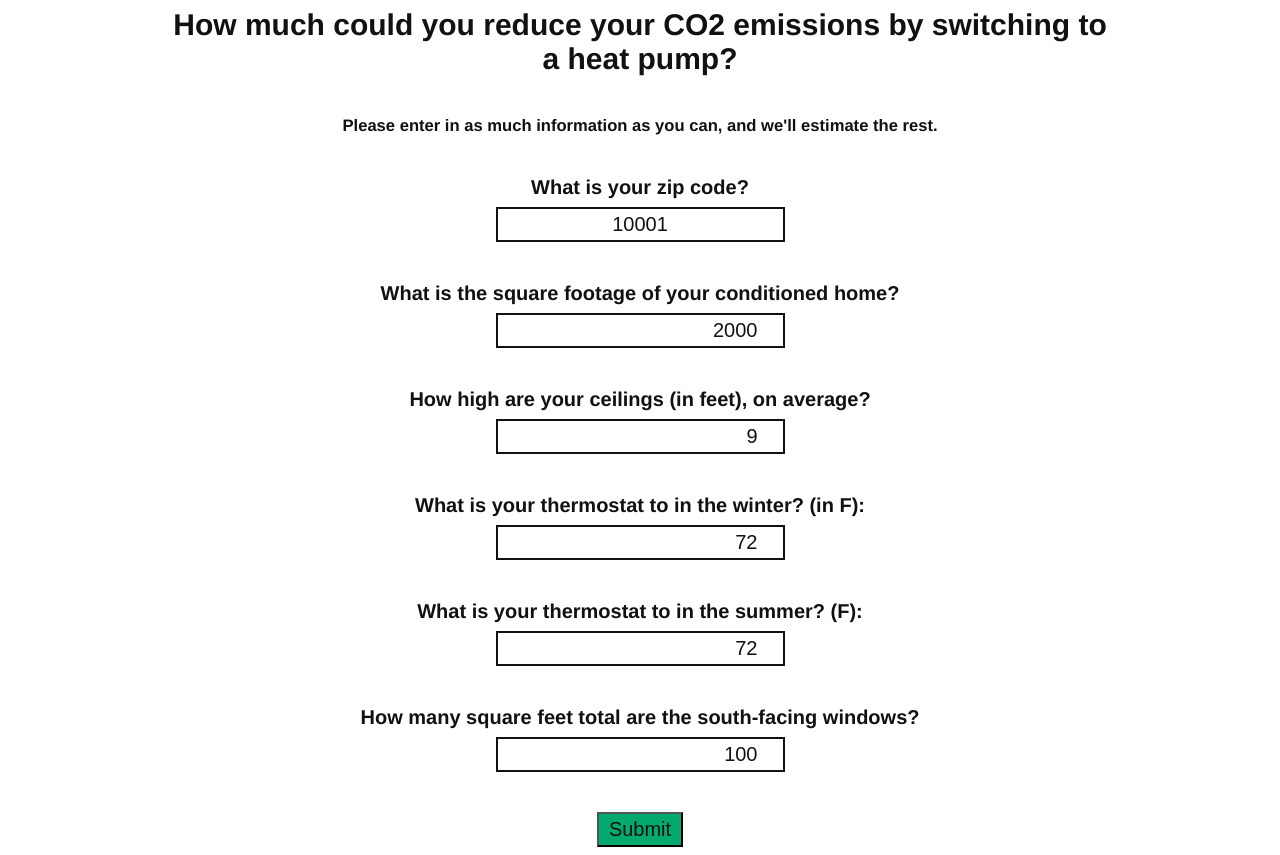
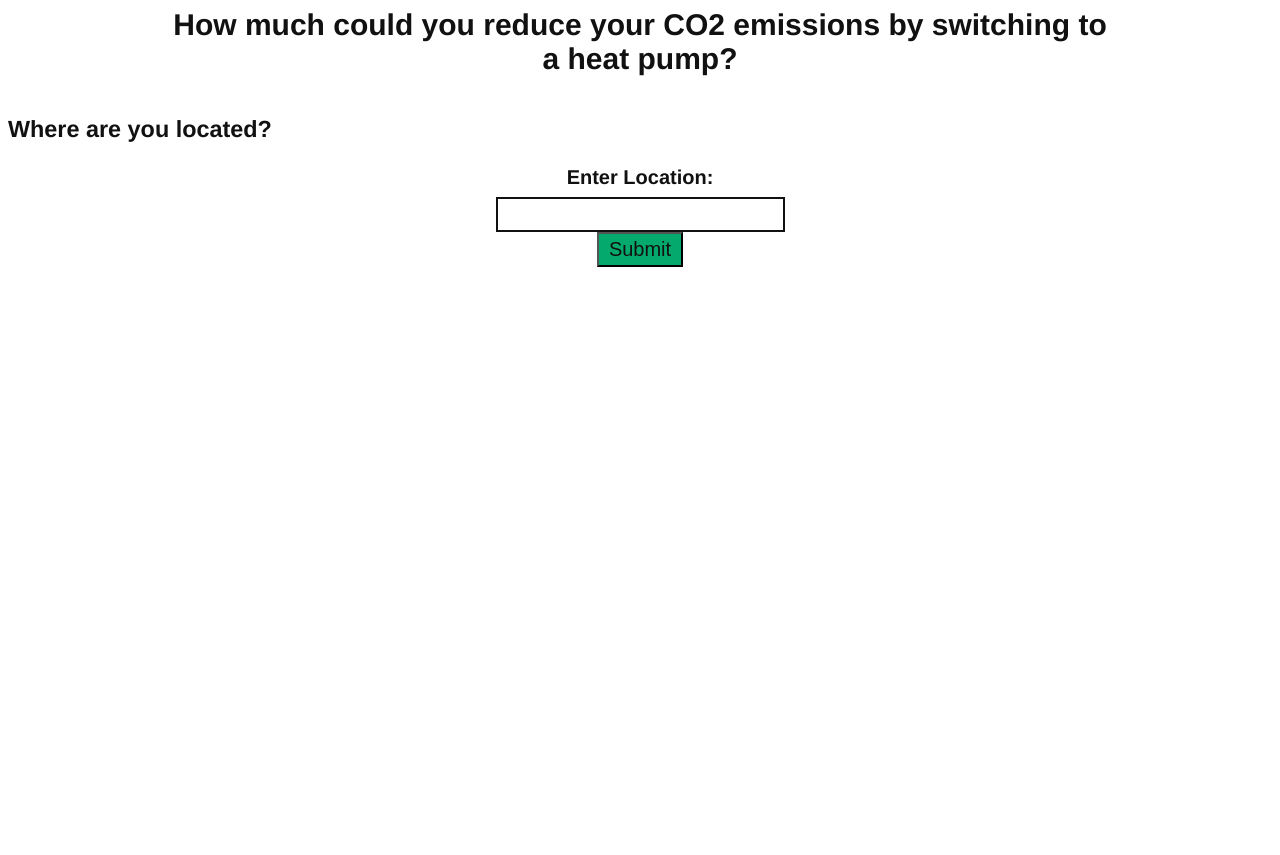
Before and after one commit to tfavorite/electric-home-project, a Django app: page / in a window 1280 px wide. After the commit the page ends 267 px from the top, so only its background shows below. Run offline with Django 5.2, Linux system fonts and the light colour scheme.

Commit message:
Splitting up geocoding and home energy usage into separate requests. Quick test with geocoding done directly on the front end

```diff
--- /dev/null
+++ b/electrichome/electrichome/static/css/form-styles.css
@@ -0,0 +1,9 @@
+#home-info-section {
+    display: none;
+    transition: height 0.5s ease-in-out;
+    overflow: hidden;
+}
+
+#loadingSpinner {
+    display: none;
+}
--- /dev/null
+++ b/electrichome/electrichome/static/js/form-behavior.js
@@ -0,0 +1,39 @@
+        function getLatLon() {
+            var locationInput = document.getElementById('location').value;
+
+            // Show loading spinner
+            document.getElementById('loadingSpinner').style.display = 'block';
+
+            // Use OpenCage Geocoding API
+            fetch(`https://api.opencagedata.com/geocode/v1/json?q=${encodeURIComponent(locationInput)}&key=API_KEY_PLACEHOLDER`)
+                .then(response => response.json())
+                .then(data => {
+                    var latitude = data.results[0].geometry.lat;
+                    var longitude = data.results[0].geometry.lng;
+
+                    document.getElementById('id_latitude').value = latitude;
+                    document.getElementById('id_longitude').value = longitude;
+
+                    // Hide loading spinner
+                    document.getElementById('loadingSpinner').style.display = 'none';
+
+                    // Display the second form with slide-down animation
+                    var homeInfoSection = document.getElementById('home-info-section');
+                    homeInfoSection.style.display = 'block';
+                    homeInfoSection.style.height = homeInfoSection.scrollHeight + 'px';
+
+                    // Remove the height style to allow for automatic height adjustment
+                    setTimeout(() => {
+                        homeInfoSection.style.height = '';
+                    }, 500);
+                })
+                .catch(error => {
+                    console.error('Error fetching data:', error);
+                    alert('Error fetching data. Please try again.');
+                });
+        }
+
+        function disappearSubmitBtn() {
+            document.getElementById("submitBtn").classList.add("submitting");
+            document.getElementById("loadingMessage").classList.add("submitting");
+        }
--- a/electrichome/electrichome/templates/base_form.html
+++ b/electrichome/electrichome/templates/base_form.html
@@ -4,21 +4,29 @@
     <title>Residential Information</title>
     {% load static %}
     <link rel="stylesheet" type="text/css" href="{% static 'css/concrete.css' %}" />
-    <script>
-        function disappearSubmitBtn() {
-            document.getElementById("submitBtn").classList.add("submitting");
-            document.getElementById("loadingMessage").classList.add("submitting");
-        }
-    </script>
+    <link rel="stylesheet" type="text/css" href="{% static 'css/form-styles.css' %}" />
+    <script src="{% static 'js/form-behavior.js' %}"></script>
 </head>
 <body>
     <h2>How much could you reduce your CO2 emissions by switching to a heat pump?</h2>
-    <h5>Please enter in as much information as you can, and we'll estimate the rest.</h5>
-    <form method="post" action="#results">
-        {% csrf_token %}
-        {{ form.as_p }}
-        <input id="submitBtn" onclick="disappearSubmitBtn()" type="submit" value="Submit">
-    </form>
+    <div id="home-location-section">
+        <h3>Where are you located?</h3>
+            <form id="locationForm">
+            <label for="location">Enter Location:</label>
+            <input type="text" id="location" name="location" required>
+            <button type="button" onclick="getLatLon()">Submit</button>
+        </form>
+    </div>
+    <div id="loadingSpinner">Loading...</div>
+    <div id="home-info-section">
+        <h5>Please enter in as much information as you can, and we'll estimate the rest.</h5>
+        <form id="homeInfoForm" method="post" action="#results">
+            {% csrf_token %}
+            {{ form.as_p }}
+            <input id="submitBtn" onclick="disappearSubmitBtn()" type="submit" value="Submit">
+        </form>
+    </div>
+
 
     <div id="loadingMessage">Calculating...</div>
 
@@ -28,20 +36,7 @@
             reduce your CO2 emissions by <span class="saving">{{ calculated_data.difference.co2 }} metric tons</span>,
             and {% if calculated_data.difference.cost < 0 %}it will cost <span class="cost">${{ calculated_data.difference.abs_cost }} more</span>{% else %}save <span class="saving">${{ calculated_data.difference.cost }}</span>{% endif %}.
         </div>
-        <!-- <p>Submitted Data:</p>
-        <ul>
-            <li><strong>Square Footage:</strong> {{ submitted_data.square_footage }}m</li>
-            <li><strong>Ceiling Height:</strong> {{ submitted_data.ceiling_height }}m</li>
-            <li><strong>Zip code:</strong> {{ calculated_data.zip_code }}</li>
-            <li><strong>Latitude:</strong> {{ calculated_data.latitude }}</li>
-            <li><strong>Longitude:</strong> {{ calculated_data.longitude }}</li>
-            <li><strong>Air Change Rate:</strong> {{ submitted_data.air_change_rate }}</li>
-            <li><strong>Wall Insulation R-Value:</strong> {{ submitted_data.wall_insulation_rvalue }}</li>
-            <li><strong>Home Heat Capacity:</strong> {{ submitted_data.home_heat_capacity }}</li>
-            <li><strong>Heating Type:</strong> {{ submitted_data.heating_type }}</li>
-            <li><strong>South Facing Window Size:</strong> {{ submitted_data.south_facing_window_size }}</li>
-            <li><strong>Window Solar Heat Gain Coefficient:</strong> {{ submitted_data.window_solar_heat_gain_coefficient }}</li>
-        </ul> -->
+
         <!-- <div id="monthly_energy_balance_presentation"></div>
         {{ calculated_data.monthly_energy_balance|json_script:"monthly_energy_balance" }}
         <script>
--- a/electrichome/electrichome/views.py
+++ b/electrichome/electrichome/views.py
@@ -6,19 +6,17 @@ from .hex import HomeCharacteristics, get_solar_timeseries, get_monthly_energy_b
 from . import conversions
 
 class MyForm(forms.Form):
-    zip_code = forms.Field(label='What is your zip code?', initial="10001")
+
+    latitude = forms.Field(widget=forms.HiddenInput())
+    longitude = forms.Field(widget=forms.HiddenInput())
+
     square_footage = forms.DecimalField(label='What is the square footage of your conditioned home?', initial=2000)
     ceiling_height = forms.DecimalField(label='How high are your ceilings (in feet), on average?', initial=9)
 
-   # air_change_rate = forms.DecimalField(label='What is the Air Change Rate per hour?', initial=16)
-   # wall_insulation_rvalue = forms.DecimalField(label='What is your wall insulation R-Value?', initial=10)
-
     heat_temperature = forms.DecimalField(label='What is your thermostat to in the winter? (in F)', initial=72)
     cool_temperature = forms.DecimalField(label='What is your thermostat to in the summer? (F)', initial=72)
-   # home_heat_capacity = forms.DecimalField(label='How much energy (in kJ) do you have to put into the building to change the indoor temperature by 1 degree?', initial=10000)
-   # heating_type = forms.ChoiceField(choices=[('electric_radiator', 'Electric Radiator'), ('high_efficiency_heat_pump', 'High Efficiency Heat Pump')], initial='electric_radiator', label='Heating Type')
+
     south_facing_window_size = forms.DecimalField(label='How many square feet total are the south-facing windows?', initial=100)
-   # window_solar_heat_gain_coefficient = forms.DecimalField(label='Window Solar Heat Gain Coefficient', initial=0.5)
 
 def my_view(request):
     submitted_data = None
@@ -33,16 +31,12 @@ def my_view(request):
                 'ceiling_height': conversions.feet_to_meters(form.cleaned_data['ceiling_height']),
                 'heat_temperature': conversions.fahrenheit_to_celsius(form.cleaned_data['heat_temperature']),
                 'cool_temperature': conversions.fahrenheit_to_celsius(form.cleaned_data['cool_temperature']),
-                'zip_code': form.cleaned_data['zip_code'],
-                # 'air_change_rate': float(form.cleaned_data['air_change_rate']),
-                # 'wall_insulation_rvalue': float(form.cleaned_data['wall_insulation_rvalue']),
-                # 'home_heat_capacity': float(form.cleaned_data['home_heat_capacity']),
-                # 'heating_type': form.cleaned_data['heating_type'],
+                'latitude': float(form.cleaned_data['latitude']),
+                'longitude': float(form.cleaned_data['longitude']),
+
                 'south_facing_window_size': conversions.squareft_to_squaremeter(form.cleaned_data['south_facing_window_size']),
-          #      'window_solar_heat_gain_coefficient': float(form.cleaned_data['window_solar_heat_gain_coefficient']),
             }
             calculated_data = _do_the_thing(submitted_data)
-       #     print(calculated_data)
     else:
         form = MyForm()
 
@@ -61,11 +55,8 @@ HOME_HEAT_CAPACITY = 10000
 
 
 def _do_the_thing(submitted_data):
-    zip_code = submitted_data['zip_code']
-    lat, long = get_lat_long(zip_code)
-
-    home_before = HomeCharacteristics(latitude=float(lat),
-                        longitude=float(long),
+    home_before = HomeCharacteristics(latitude=float(submitted_data['latitude']),
+                        longitude=float(submitted_data['longitude']),
                         heating_setpoint_c=submitted_data['heat_temperature'],
                         cooling_setpoint_c=submitted_data['cool_temperature'],
                         hvac_capacity_w=HOME_HEAT_CAPACITY,
@@ -78,8 +69,8 @@ def _do_the_thing(submitted_data):
                         heating_type=heating_types["natural_gas"]
     )
 
-    home_after = HomeCharacteristics(latitude=float(lat),
-                        longitude=float(long),
+    home_after = HomeCharacteristics(latitude=float(submitted_data['latitude']),
+                        longitude=float(submitted_data['longitude']),
                         heating_setpoint_c=submitted_data['heat_temperature'],
                         cooling_setpoint_c=submitted_data['cool_temperature'],
                         hvac_capacity_w=HOME_HEAT_CAPACITY,
```
